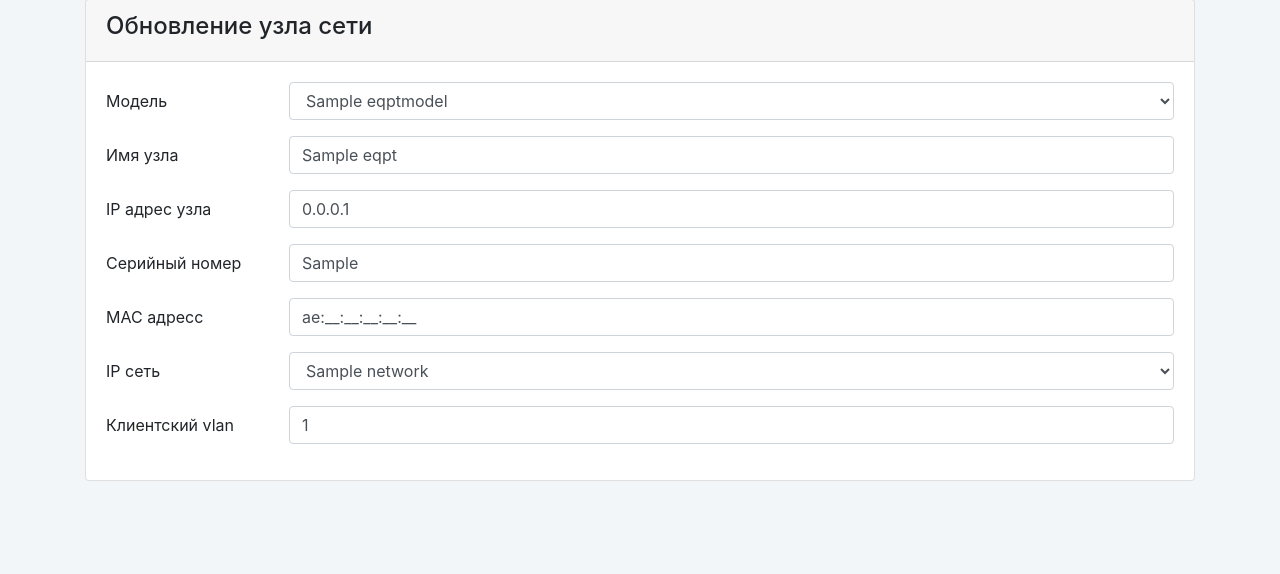
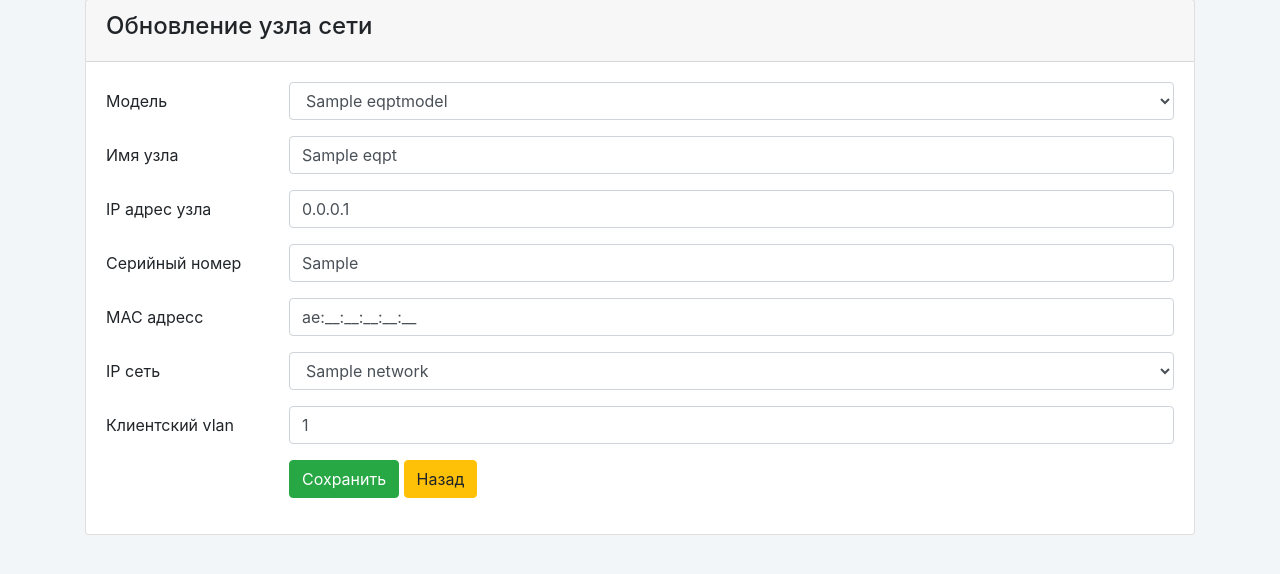
Before and after one commit to sskarga/SimpleNet, a Flask app: page /equipment/edit/1 in a window 1280 px wide. Shown: the part 88-662 px from the top of the page. Run offline with Flask 2, Linux system fonts and the light colour scheme; a user stored in the database is signed in; tables that the repository leaves empty hold one stand-in row (values such as "Sample post"); some libraries are stand-ins or nearby versions.

Commit message:
Fix submit bottom in form and config path. Time stamping function changed.

```diff
--- a/app/auth/forms.py
+++ b/app/auth/forms.py
@@ -40,7 +40,7 @@ class EditForm(FlaskForm):
     is_admin = BooleanField('Администратор')
     is_active = BooleanField('Активировать учетную запись')
 
-    submit = SubmitField('Зарегистрировать')
+    submit = SubmitField('Сохранить')
 
 
 class ResetPasswordForm(FlaskForm):
--- a/app/auth_helper.py
+++ b/app/auth_helper.py
@@ -1,6 +1,6 @@
 from functools import wraps
 from flask import url_for, redirect, request, flash, session
-from sqlalchemy.sql import func
+from datetime import datetime
 from flask_login import current_user
 from app.models import User
 from app import db
@@ -20,7 +20,7 @@ def check_user_admin():
 
 def auth_before_request():
     if current_user.is_authenticated:
-        current_user.last_seen = func.now()
+        current_user.last_seen = datetime.utcnow()
         db.session.commit()
     else:
         if request.endpoint != 'auth.login' \
--- a/app/eqpt/forms.py
+++ b/app/eqpt/forms.py
@@ -1,5 +1,5 @@
 from flask_wtf import FlaskForm
-from wtforms import StringField, IntegerField, SelectField, HiddenField, BooleanField
+from wtforms import StringField, IntegerField, SelectField, HiddenField, SubmitField
 from wtforms.validators import Length, IPAddress, NumberRange, MacAddress, ValidationError
 
 
@@ -41,6 +41,8 @@ class EqptCreateForm(FlaskForm):
                                          message=u'Vlan в не диапазона (1-4000)')
                          ])
 
+    submit = SubmitField('Сохранить')
+
 
 class EqptEditForm(FlaskForm):
 
@@ -79,6 +81,8 @@ class EqptEditForm(FlaskForm):
                                          message=u'Vlan в не диапазона (1-4000)')
                          ])
 
+    submit = SubmitField('Сохранить')
+
 
 class EqptPortCreateForm(FlaskForm):
 
@@ -114,6 +118,8 @@ class EqptPortCreateForm(FlaskForm):
         Length(min=3, max=20),
     ])
 
+    submit = SubmitField('Сохранить')
+
 
 class EqptPortEditForm(FlaskForm):
 
@@ -147,11 +153,15 @@ class EqptPortEditForm(FlaskForm):
         Length(min=3, max=20),
     ])
 
+    submit = SubmitField('Сохранить')
+
 
 class EqptNoteForm(FlaskForm):
     note = StringField('Примечание', validators=[
         Length(min=0, max=199),
     ])
+
+    submit = SubmitField('Сохранить')
 
 
 class EqptModelForm(FlaskForm):
@@ -166,3 +176,5 @@ class EqptModelForm(FlaskForm):
                                          max=50,
                                          message=u'Количество портов для абонентов в не диапазона (1-50)')
                          ])
+
+    submit = SubmitField('Сохранить')
--- a/app/lan/forms.py
+++ b/app/lan/forms.py
@@ -1,5 +1,5 @@
 from flask_wtf import FlaskForm
-from wtforms import StringField, IntegerField, SelectField
+from wtforms import StringField, IntegerField, SelectField, SubmitField
 from wtforms.validators import Length, IPAddress, NumberRange
 
 
@@ -42,3 +42,5 @@ class LanCreateForm(FlaskForm):
     dns_ipv4 = StringField('DNS', default='192.168.0.1', validators=[
         IPAddress(ipv4=True, ipv6=False, message='Неверный IP адрес'),
     ])
+
+    submit = SubmitField('Сохранить')
--- a/app/models.py
+++ b/app/models.py
@@ -3,7 +3,7 @@ from flask_login import UserMixin
 from werkzeug.security import generate_password_hash, check_password_hash
 import ipaddress
 from sqlalchemy.ext.hybrid import hybrid_property
-from sqlalchemy.sql import func
+from datetime import datetime
 
 
 # Place -----------------------------------------------------------------------
@@ -239,10 +239,10 @@ class Client(db.Model):
     status = db.Column(db.Integer)
     service_id = db.Column(db.Integer, db.ForeignKey('service.id'))
 
-    create_at = db.Column(db.DateTime(timezone=True), default=func.now())
+    create_at = db.Column(db.DateTime(timezone=True), default=datetime.utcnow())
     last_updated = db.Column(db.DateTime(timezone=True),
-                             default=func.now(),
-                             onupdate=func.now(),)
+                             default=datetime.utcnow(),
+                             onupdate=datetime.utcnow(),)
     suspension_at = db.Column(db.DateTime)
     note = db.Column(db.String(250))
 
@@ -258,7 +258,7 @@ class LogClient(db.Model):
     client_id = db.Column(db.Integer)
     initiator_id = db.Column(db.Integer, default=0)
     username = db.Column(db.String(80))
-    create_at = db.Column(db.DateTime(timezone=True), default=func.now())
+    create_at = db.Column(db.DateTime(timezone=True), default=datetime.utcnow())
     """
         i - info
         e - error
@@ -280,7 +280,7 @@ class User(UserMixin, db.Model):
     password_hash = db.Column(db.String(200))
     is_active = db.Column(db.Boolean, default=False)
     is_admin = db.Column(db.Boolean, default=False)
-    last_seen = db.Column(db.DateTime, default=func.now())
+    last_seen = db.Column(db.DateTime, default=datetime.utcnow())
 
     def set_password(self, password):
         self.password_hash = generate_password_hash(password)
--- a/app/templates/auth/form.html
+++ b/app/templates/auth/form.html
@@ -11,7 +11,7 @@
     <div class="card-body">
 
 <form action="" method="post">
-    {{ make_form(form, style='rows', btn_submit=True) }}
+    {{ make_form(form, style='rows') }}
 </form>
 
 </div>
--- a/app/templates/client/form/address.html
+++ b/app/templates/client/form/address.html
@@ -34,7 +34,7 @@
                         </select>
                     </div>
                 </div>
-                {{ make_form(form, style='rows', btn_submit=True) }}
+                {{ make_form(form, style='rows') }}
             </form>
 
         </div>
--- a/app/templates/client/form/client.html
+++ b/app/templates/client/form/client.html
@@ -19,7 +19,7 @@
     <div class="card-body">
 
 <form action="" method="post">
-    {{ make_form(form, style='rows', btn_submit=True) }}
+    {{ make_form(form, style='rows') }}
 </form>
 
 </div>
--- a/app/templates/client/form/default.html
+++ b/app/templates/client/form/default.html
@@ -11,7 +11,7 @@
     <div class="card-body">
 
 <form action="" method="post">
-    {{ make_form(form, style='rows', btn_submit=True) }}
+    {{ make_form(form, style='rows') }}
 </form>
 
 </div>
--- a/app/templates/equipment/form.html
+++ b/app/templates/equipment/form.html
@@ -11,7 +11,7 @@
     <div class="card-body">
 
 <form action="" method="post">
-    {{ make_form(form, style='rows', btn_submit=True) }}
+    {{ make_form(form, style='rows') }}
 </form>
 
 </div>
--- a/app/templates/equipment/model/form.html
+++ b/app/templates/equipment/model/form.html
@@ -11,7 +11,7 @@
     <div class="card-body">
 
 <form action="" method="post">
-    {{ make_form(form, style='rows', btn_submit=True) }}
+    {{ make_form(form, style='rows') }}
 </form>
 
 </div>
--- a/app/templates/equipment/port/form.html
+++ b/app/templates/equipment/port/form.html
@@ -11,7 +11,7 @@
         <div class="card-body">
 
             <form action="" method="post">
-                {{ make_form(form, style='rows', btn_submit=True) }}
+                {{ make_form(form, style='rows') }}
             </form>
 
         </div>
--- a/app/templates/lan/form.html
+++ b/app/templates/lan/form.html
@@ -11,7 +11,7 @@
     <div class="card-body">
 
 <form action="" method="post">
-    {{ make_form(form, style='rows', btn_submit=True) }}
+    {{ make_form(form, style='rows') }}
 </form>
 
 </div>
--- a/app/templates/macros.html
+++ b/app/templates/macros.html
@@ -16,7 +16,7 @@
     </div>
 {%- endmacro %}
 
-{% macro make_form(form, style='groups', btn_submit=None) -%}
+{% macro make_form(form, style='groups', btn_back=True) -%}
     {{ form.hidden_tag() }}
 
     {% for field in form if field.widget.input_type != 'hidden' %}
@@ -76,11 +76,16 @@
 
         {% else %}
 
-            {% if (style == 'rows') and btn_submit %}
+            {% if style == 'rows' %}
                 <div class="form-group row">
                     <div class="col-sm-10 offset-sm-2">
-                        <input class="btn btn-success" id="submit" name="submit" type="submit" value="Сохранить">
-                        <button type="button" class="btn btn-warning" onclick="window.history.back();">Назад</button>
+                        {{ field(class="btn btn-success") }}
+
+                        {% if btn_back %}
+                            <button type="button" class="btn btn-warning" onclick="window.history.back();">
+                                Назад
+                            </button>
+                        {% endif %}
                     </div>
                 </div>
             {% endif %}
@@ -88,8 +93,6 @@
         {% endif %}
 
     {% endfor %}
-
-
 
 {%- endmacro %}
 
--- a/config.py
+++ b/config.py
@@ -1,7 +1,9 @@
 """App configuration."""
 from os import environ, path
+from dotenv import load_dotenv
 
 basedir = path.abspath(path.dirname(__file__))
+load_dotenv(path.join(basedir, '.env'))
 
 
 class Config:
@@ -18,13 +20,13 @@ class Config:
     WTF_CSRF_SECRET_KEY = environ.get('WTF_CSRF_SECRET_KEY')
 
     # SQL ALCHEMY
-    SQLALCHEMY_DATABASE_URI = environ.get('SQLALCHEMY_DATABASE_URI') or \
+    SQLALCHEMY_DATABASE_URI = environ.get('DATABASE_URI') or \
         'sqlite:///' + path.join(basedir, 'app.db')
 
     SQLALCHEMY_TRACK_MODIFICATIONS = False
     BOOTSTRAP_SERVE_LOCAL = True
 
-    PAGINATE_PAGE = int(environ.get('PAGINATE_PAGE', 25))
+    PAGINATE_PAGE = 25
 
     # Static Assets
     # STATIC_FOLDER = environ.get('STATIC_FOLDER')
--- a/run.py
+++ b/run.py
@@ -1,10 +1,9 @@
 # -*- coding: utf-8 -*-
+from app import create_app, db
 
-import os
-from app import create_app
-
-config_name = os.getenv('FLASK_ENV')
 app = create_app()
 
-if __name__ == '__main__':
-    app.run()
+
+@app.shell_context_processor
+def make_shell_context():
+    return {'db': db}
```
Also changed, not shown: app/client/forms.py (+7 -0 lines), app/client/views.py (+6 -6 lines).
